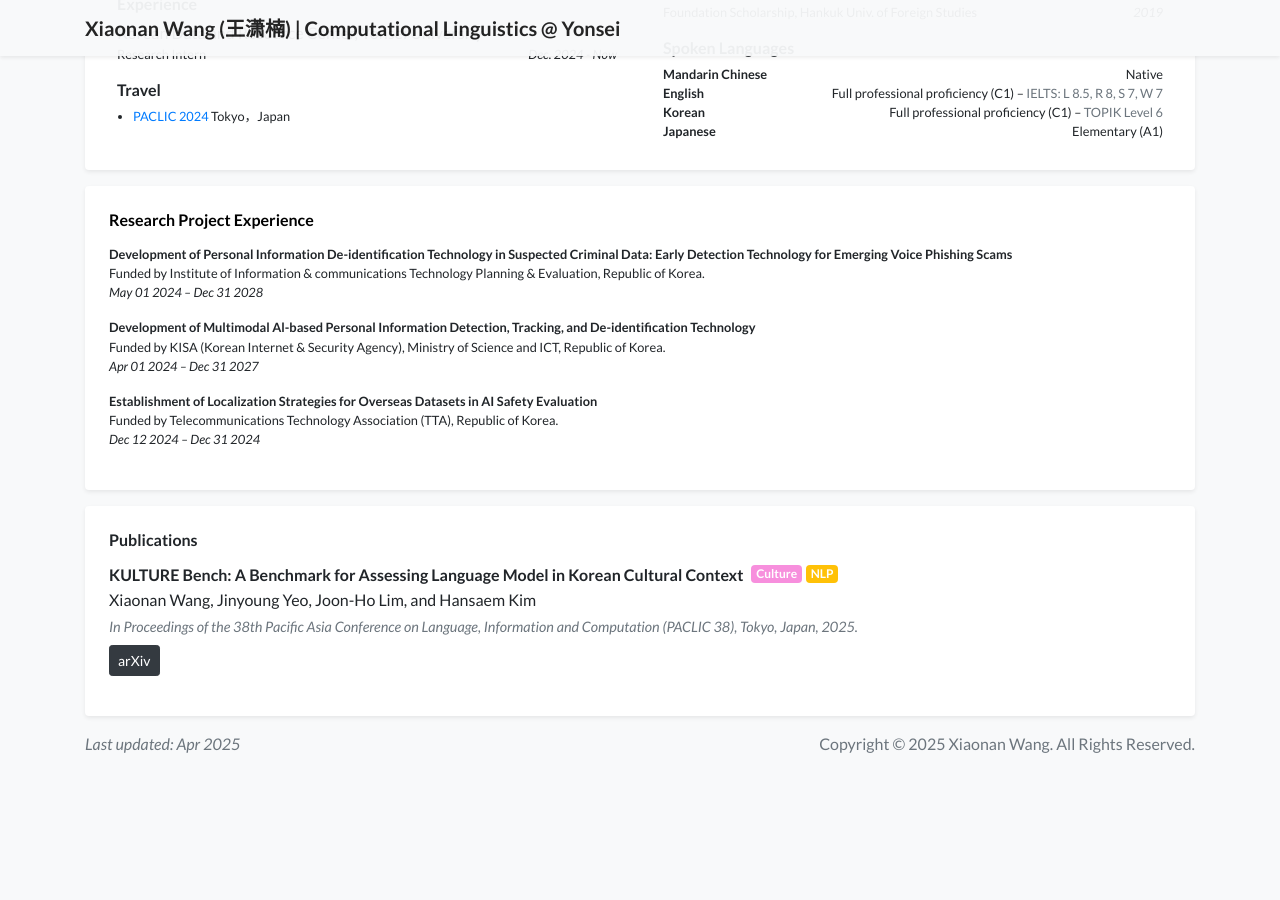
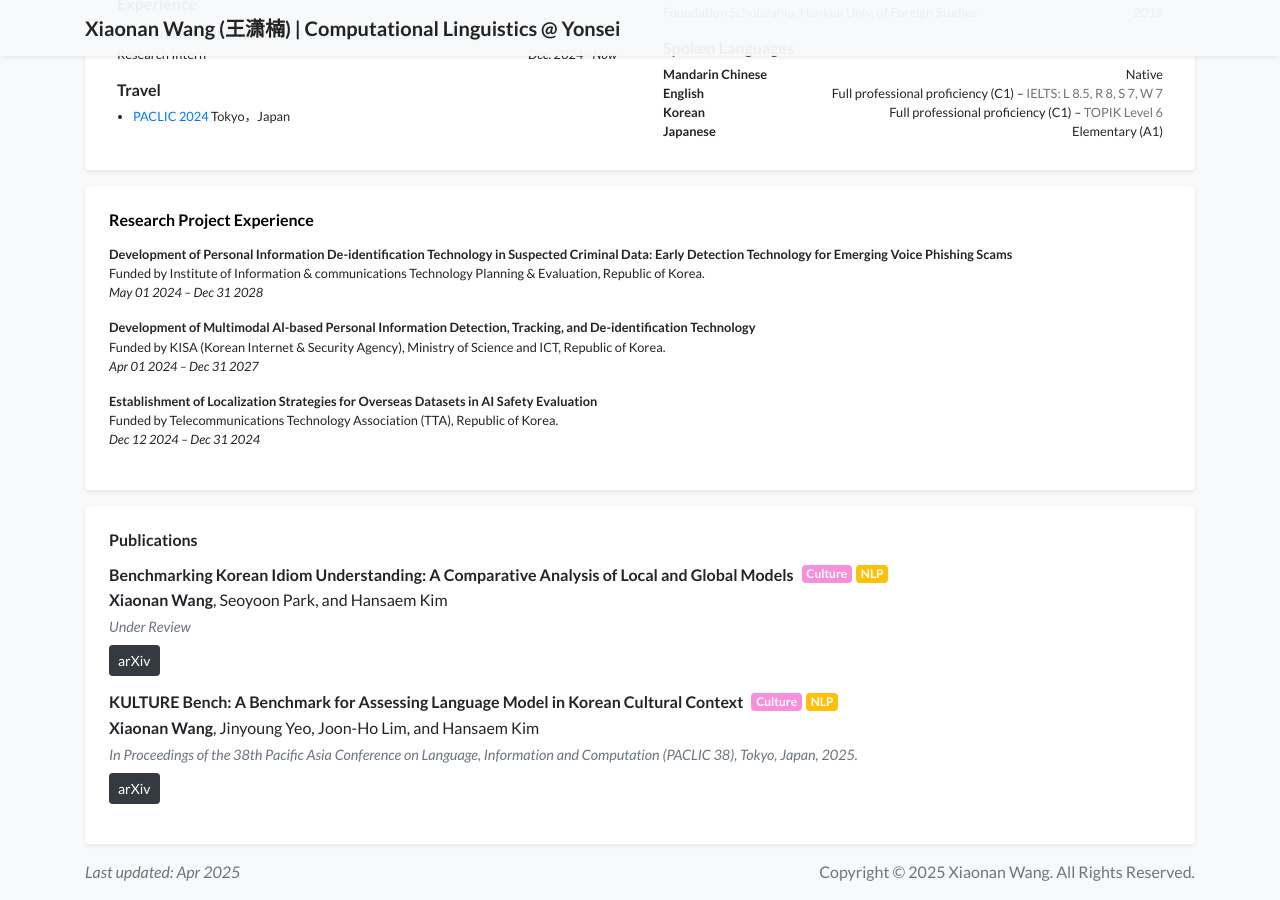
Before and after one commit to wangxiaonan-git/wangxiaonan-git.github.io, a Jekyll site: the page built from index.html, in a window 1280 px wide and 900 px high, scrolled down 768 px. Built offline with Jekyll 4.4.1, drawn with Linux system fonts in a browser that asks for light colours; a style sheet for code colours, icons or effects is not loaded; before the commit the page ends 1540 px from its top, so only the background shows below that.

Commit message:
Update index.html

```diff
--- a/index.html
+++ b/index.html
@@ -49,12 +49,25 @@ num_selected: 10
 
         <div class="mb-3">
           <h6 class="mb-1 d-flex align-items-center">
+            <span>Benchmarking Korean Idiom Understanding: A Comparative Analysis of Local and Global Models</span>
+            <span class="badge ml-2" style="background-color: #f78fdd; color: white;">Culture</span>
+            <span class="badge ml-1" style="background-color: #ffc107; color: white;">NLP</span>
+          </h6>
+          <p class="mb-1">
+            <strong>Xiaonan Wang</strong>, Seoyoon Park, and Hansaem Kim
+          </p>
+          <p class="text-muted font-italic mb-2" style="font-size: 0.9rem;">Under Review</p>
+          <a href="https://arxiv.org/abs/2412.07251" class="btn btn-sm btn-dark">arXiv</a>
+        </div>
+
+        <div class="mb-3">
+          <h6 class="mb-1 d-flex align-items-center">
             <span>KULTURE Bench: A Benchmark for Assessing Language Model in Korean Cultural Context</span>
             <span class="badge ml-2" style="background-color: #f78fdd; color: white;">Culture</span>
             <span class="badge ml-1" style="background-color: #ffc107; color: white;">NLP</span>
           </h6>
           <p class="mb-1">
-            Xiaonan Wang, Jinyoung Yeo, Joon-Ho Lim, and Hansaem Kim
+            <strong>Xiaonan Wang</strong>, Jinyoung Yeo, Joon-Ho Lim, and Hansaem Kim
           </p>
           <p class="text-muted font-italic mb-2" style="font-size: 0.9rem;">In Proceedings of the 38th Pacific Asia Conference on Language, Information and Computation (PACLIC 38), Tokyo, Japan, 2025.</p>
           <a href="https://arxiv.org/abs/2412.07251" class="btn btn-sm btn-dark">arXiv</a>
```
